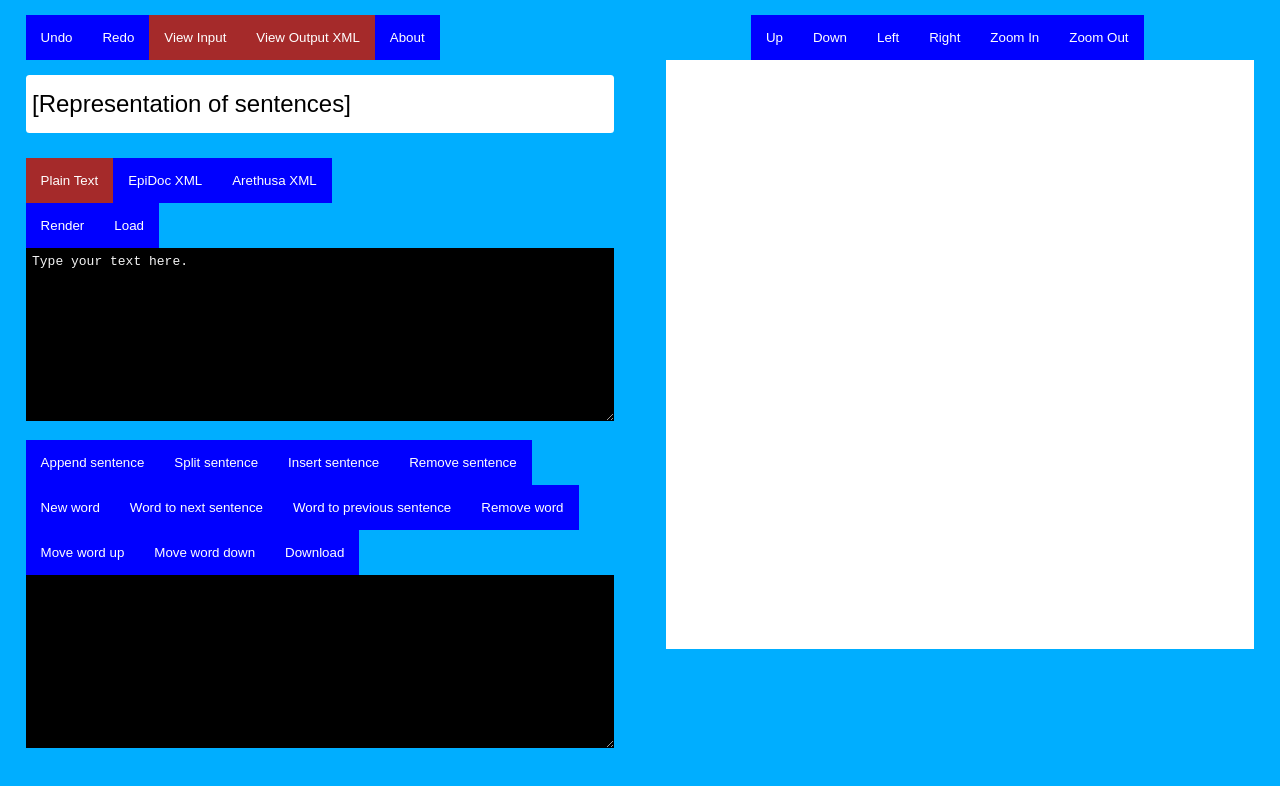
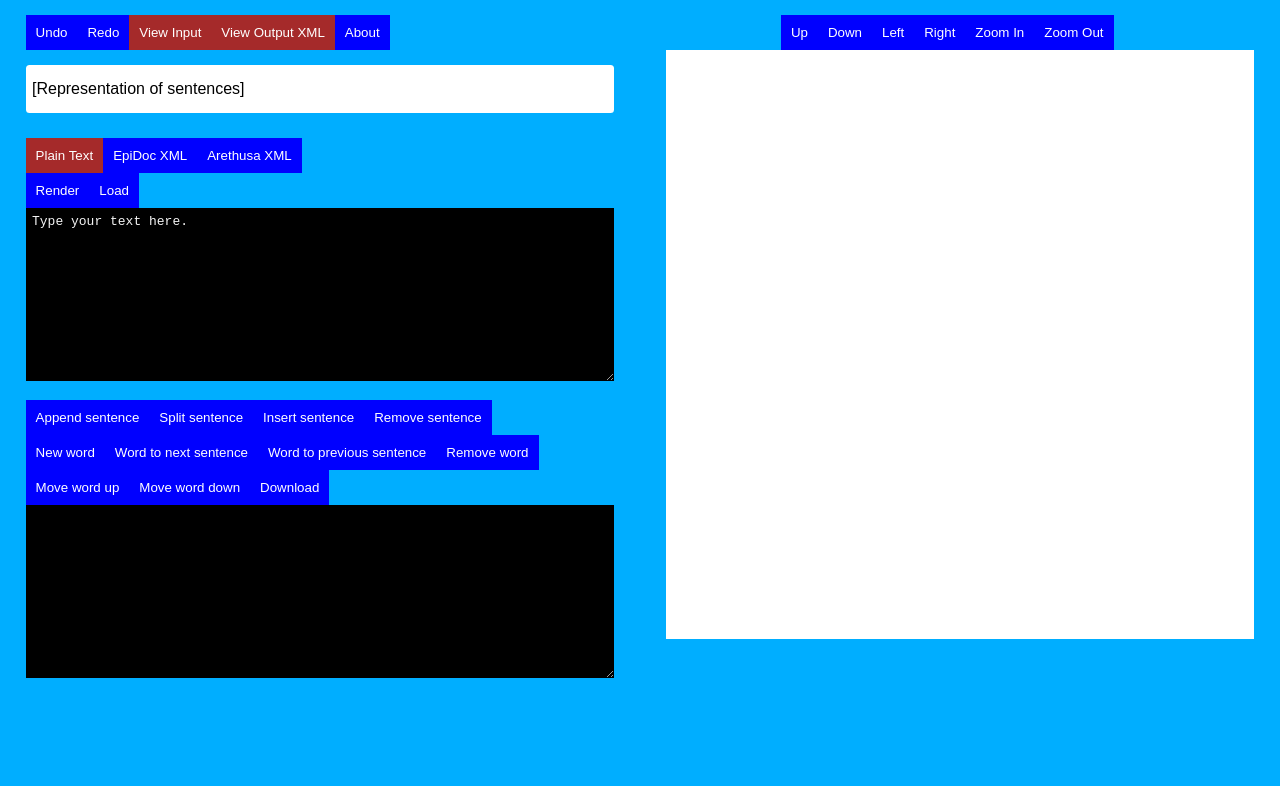
Before and after one commit to rsdc2/syntax-treebank-annotator, a website: page index.html in a window 1280 px wide. Drawn offline with nearby package versions, Linux system fonts and the light colour scheme.

Commit message:
smaller button; smaller sentence font

```diff
--- a/styles/sentence.css
+++ b/styles/sentence.css
@@ -12,6 +12,6 @@ div.Sentences {
     width: 45vw;
     margin-top: 15px;
     margin-bottom: 15px;
-    font-size: x-large;
+    font-size: medium;
     border-radius: 3.5px;
 }
--- a/styles/toolbar.css
+++ b/styles/toolbar.css
@@ -57,7 +57,7 @@ div.toolbar ul {
 div.toolbar ul button {
   background-color: blue;
   color: white;
-  padding: 15px;
+  padding: 10px;
   display: inline;
   border: none;
   margin: 0;
@@ -73,6 +73,7 @@ div.toolbar.tree ul button {
 
 div.toolbar ul button:hover {
   background-color: orange;
+  color: black;
 }
 
 div.toolbar ul button:active {
```
